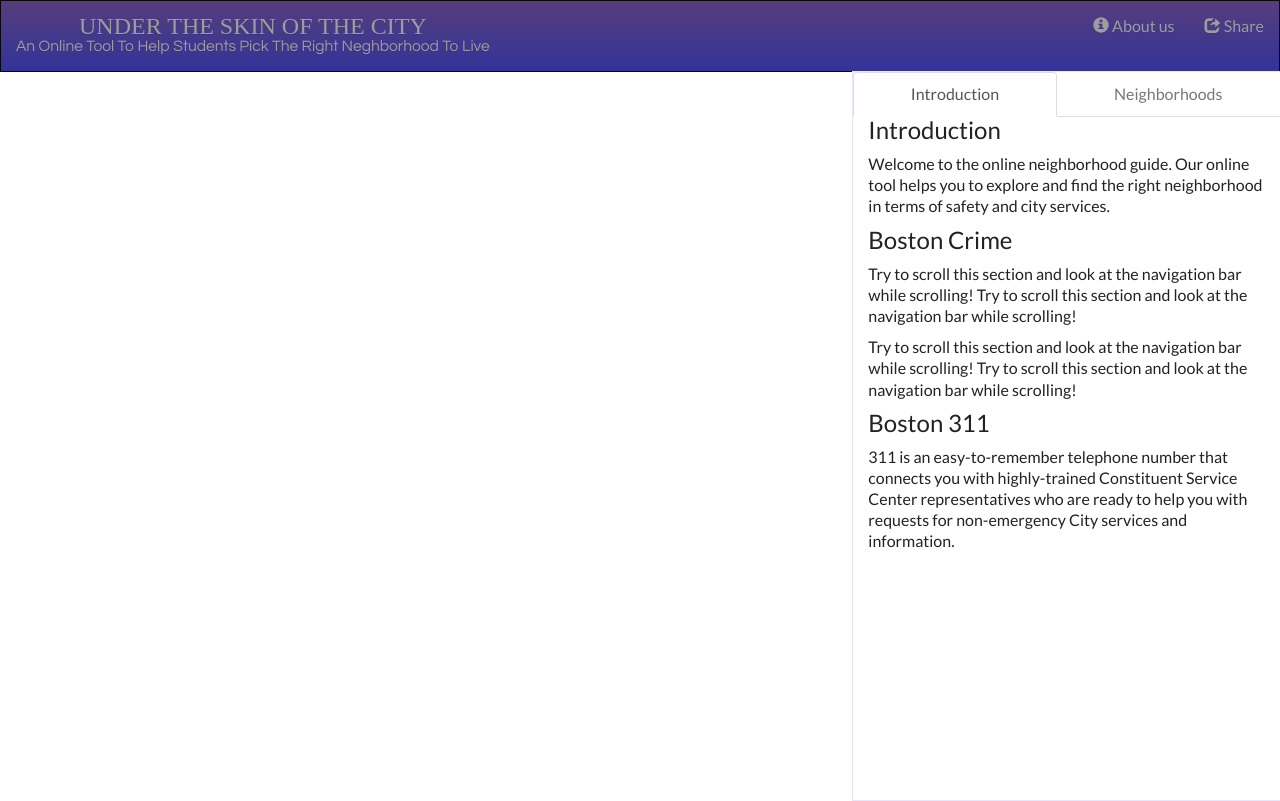
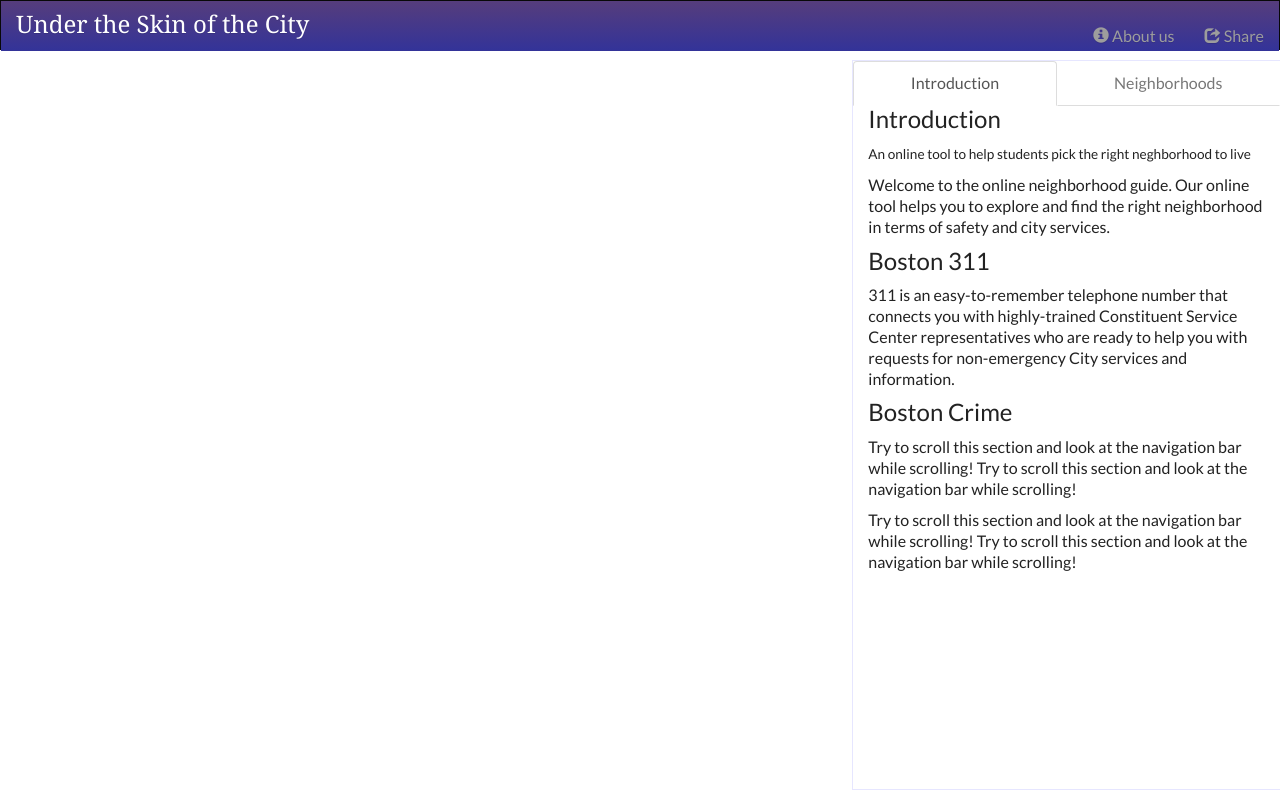
Before and after one commit to BosNeighborhood/BosNeighborhood.github.io, a plain HTML site: page index.html in a window 1280 px wide. Drawn offline with nearby package versions, Linux system fonts and the light colour scheme.

Commit message:
Minor style changes
Header size and filters alignment fixed

```diff
--- a/index.html
+++ b/index.html
@@ -16,7 +16,7 @@
     <nav class="navbar navbar-inverse">
         <div class="container-fluid" id="top-header">
             <div class="navbar-header">
-                <a class="navbar-brand" href="#"> Under the Skin of the City <small> An online tool to help students pick the right neghborhood to live</small> </a>
+                <h1> Under the Skin of the City </h1>
             </div>
             <ul class="nav navbar-nav navbar-right">
                 <li><a href="#"><span class="glyphicon glyphicon-info-sign"></span> About us</a></li>
@@ -49,39 +49,24 @@
                         <div data-spy="scroll" data-target=".tab-content" data-offset="50">
                             <div id="section1" class="container-fluid">
                                 <h1>Introduction</h1>
-                                <p>Welcome to the online neighborhood guide. Our online tool helps you to explore and find the right neighborhood in terms of safety and city services.</p>
+								<p><small> An online tool to help students pick the right neghborhood to live</small></p>
+                                <p> Welcome to the online neighborhood guide. Our online tool helps you to explore and find the right neighborhood in terms of safety and city services.</p>
                             </div>
                             <div id="section2" class="container-fluid">
-                                <h1>Boston Crime</h1>
-                                <p>Try to scroll this section and look at the navigation bar while scrolling! Try to scroll this section and look at the navigation bar while scrolling!</p>
-                                <p>Try to scroll this section and look at the navigation bar while scrolling! Try to scroll this section and look at the navigation bar while scrolling!</p>
-                            </div>
-                            <div id="section3" class="container-fluid">
                                 <h1>Boston 311</h1>
-                                <p>
-                                    311 is an easy-to-remember telephone number that connects you with highly-trained
+                                <p> 311 is an easy-to-remember telephone number that connects you with highly-trained
                                     Constituent Service Center representatives who are ready to help you with requests for
                                     non-emergency City services and information.
                                 </p>
                             </div>
+                            <div id="section3" class="container-fluid">
+								<h1>Boston Crime</h1>
+                                <p>Try to scroll this section and look at the navigation bar while scrolling! Try to scroll this section and look at the navigation bar while scrolling!</p>
+                                <p>Try to scroll this section and look at the navigation bar while scrolling! Try to scroll this section and look at the navigation bar while scrolling!</p>
+                            </div>
                         </div>
                     </div>
                     <div id="neighborhoods" class="tab-pane fade">
-                        <!-- search box -->
-                        <!--<div class="container-fluid">
-                            <div class="row">
-                                <div id="custom-search-input">
-                                    <div class="input-group col-sm-12">
-                                        <input type="text" class=" search-query form-control" placeholder="Search" />
-                                        <span class="input-group-btn">
-                                            <button class="btn btn-danger" type="button">
-                                                <span class=" glyphicon glyphicon-search"></span>
-                                            </button>
-                                        </span>
-                                    </div>
-                                </div>
-                            </div>
-                        </div>-->
                         <!--todo: some of the images are using http protocal which will generate warning. replace with https links-->
                         <div class="beveled-media-box img-overlay" style="background-image:url('{{selectedNeighborhood.img}}');">
                             <div class="center panel-padding">
--- a/style.css
+++ b/style.css
@@ -19,8 +19,9 @@ body {
 
 #top-header {
     position: relative;
-    padding: 0px 15px 0px 15px;
+    padding: 10px 15px 0px 15px;
     color: #ececf9;
+	height:50px;
     text-align: center;
     text-shadow: 0 1px 0 rgba(0,0,0,.1);
     background-color: #333399;
@@ -32,6 +33,7 @@ body {
     background-repeat: repeat-x;
 }
 
+
 .navigation {
     height: calc(100vh - 72px);
     outline: 1px solid #e6e6ff;
@@ -42,26 +44,19 @@ body {
 .navbar-inverse {
     margin-bottom: 0px;
     border-radius: 0px;
+	height: 50px;
 }
 
 .no-margin {
     margin: 4px !important;
 }
 
-a.navbar-brand {
+.navbar-header{
     color: #ffffff;
     font-size: 1.500em;
-    text-transform: uppercase;
-    height: 70px;
-    font-family: 'jaapokki_enchanceregular';
+    font-family: Georgia, Times, "Times New Roman", serif;
 }
 
-    a.navbar-brand small {
-        display: block;
-        font-size: 0.650em;
-        font-family: 'Century Gothic';
-        text-transform: capitalize;
-    }
 
 .navbar-form {
     width: 100%;
@@ -69,11 +64,9 @@ a.navbar-brand {
 
 .filter-top {
     position: absolute;
-    //top: 74px;
-    //left: 0px;
+    top: 55px; /*105*/
+    left: 5px; /*10% */
     margin: auto;
-    left: 10%;
-    top: 105;
     z-index: 1;
     visibility: hidden;
 }
@@ -81,13 +74,13 @@ a.navbar-brand {
 .filter-bottom {
     position: absolute;
     bottom: 10px;
-    left: 40%;
+	left: 5px;
     width: 300px;
     height: 200px;
     z-index: 1;
     background-color: white;
     opacity: 0.7;
-    padding: 2px;
+    padding: 3px;
     /*todo: load sequence*/
     /*visibility: hidden;*/
 }
```
